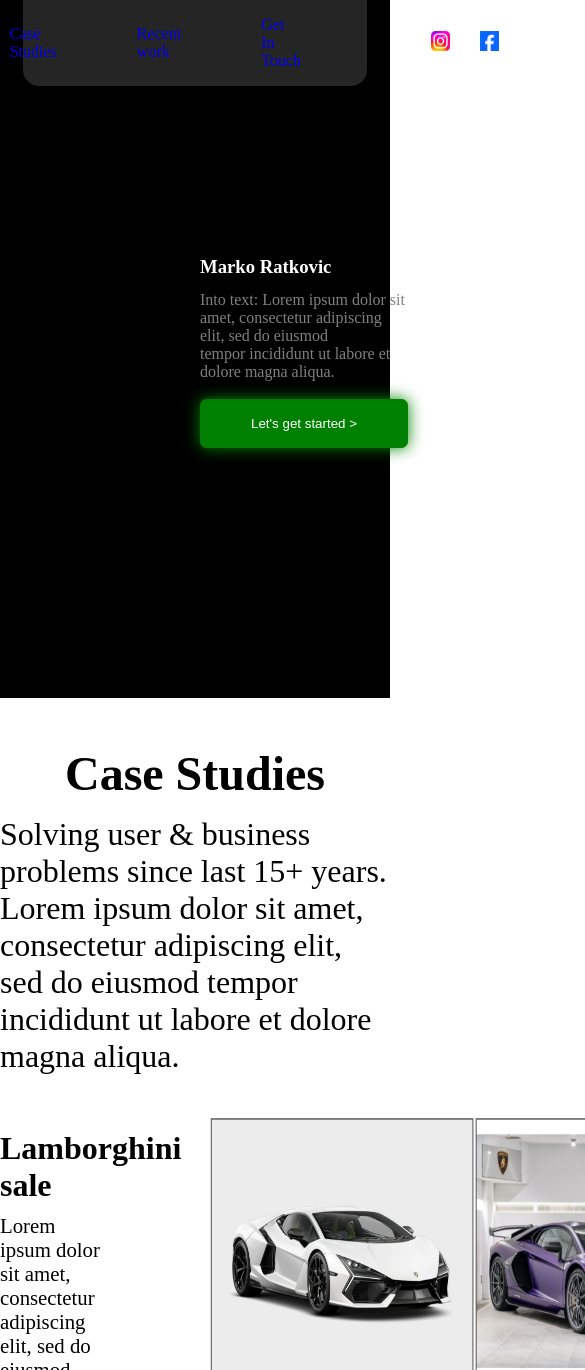
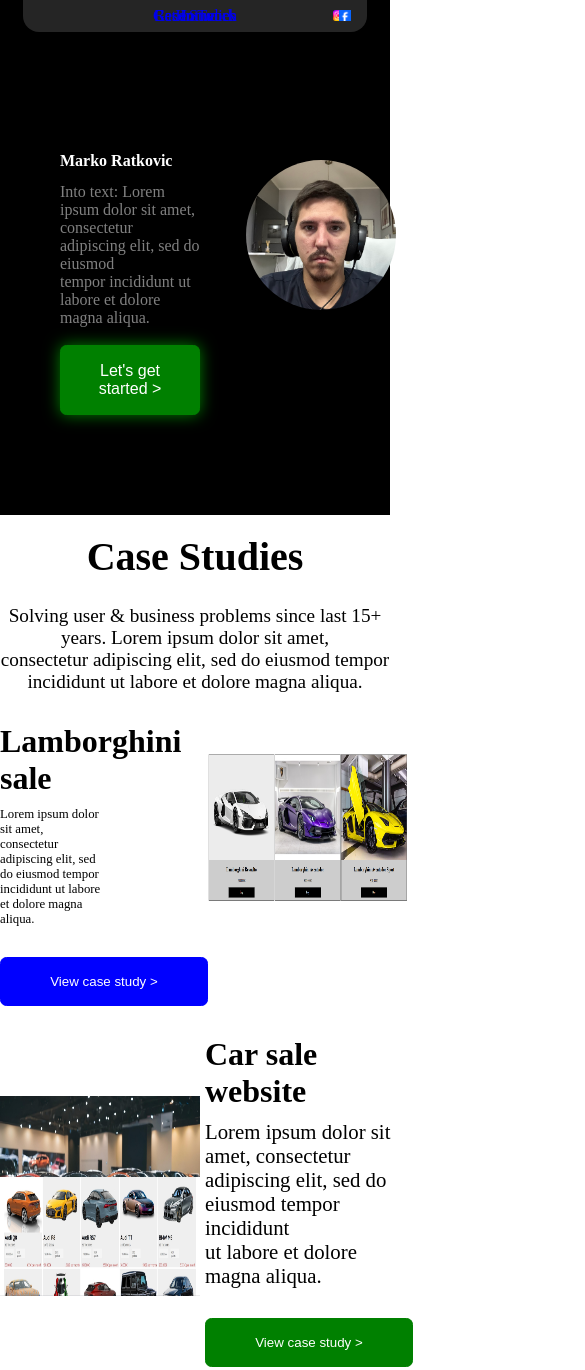
Before and after one commit to MarkoRatkovic94/ITMentorstva, a plain HTML site: page HTML CSS/Domaci 11 - SEO Tagovi/index.html in a window 390 px wide. Shown: the top 1370 px of the page, 585 px wide, since content can reach past the window. Drawn offline with Linux system fonts and the light colour scheme.

Commit message:
Refactor and reorganize CSS styles

```diff
--- a/HTML CSS/Domaci 11 - SEO Tagovi/css/style.css
+++ b/HTML CSS/Domaci 11 - SEO Tagovi/css/style.css
@@ -393,3 +393,105 @@
 .footerBackground {
 	background-color: black;
 }
+
+@media only screen and (max-width: 640px) {
+  .navigation {
+    position: relative;
+    width: 80%;
+  }
+
+  .navigation a {
+    position: absolute;
+  }
+
+  .aMainPage {
+    margin-right: 250px;
+    font-size: 0.7rem;
+  }
+
+  .aCaseStudies {
+    margin-right: 120px;
+    font-size: 0.7rem;
+  }
+
+  .aRecentWork {
+    margin-left: 30px;
+    font-size: 0.7rem;
+  }
+
+  .aGetInTouch {
+    margin-left: 170px;
+    font-size: 0.7rem;
+  }
+
+  .navigationInstagram img {
+    margin-left: 260px;
+    width: 0.7rem;
+    height: 0.7rem;
+  }
+
+  .navigationFacebook img {
+    margin-left: 300px;
+    width: 0.7rem;
+    height: 0.7rem;
+  }
+
+  .articleText {
+	margin-bottom: 50px;
+	transform: translateY(-50px);
+  }
+
+  .articleText h1,
+  .articleText p,
+  .articleButton {
+    transform: translateX(-140px);
+    font-size: 1rem;
+	width: 140px;
+  }
+
+  .articleImage img {
+	transform: translateX(-350px);
+	width: 150px;
+  }
+
+  .articleCaseStudies h1 {
+	font-size: 2.5rem;
+	transform: translateY(-30px);
+  }
+
+  .articleCaseStudies p {
+	font-size: 1.2rem;
+	text-align: center;
+	transform: translateY(-20px);
+  }
+
+  .secondArticleCaseStudies p {
+	font-size: 0.8rem;
+  }
+
+  .secondArticleCaseStudies {
+	transform: translateY(-30px);
+  }
+
+  .caseStudiesImage img {
+	width: 200px;
+	height: 200px;
+  }
+
+  .secondCaseStudiesImage img {
+	width: 200px;
+	height: 200px;
+	transform: translateY(60px);
+  }
+
+  .secondArticleCaseStudies1 {
+	transform: translateX(-95px);
+  }
+
+  /*.secondArticleCaseStudies1 h2 {
+	transform: translateX(-80px);
+  }
+
+  .secondArticleCaseStudies1 p {
+	transform: translateX(-80px);
+  }*/
```
